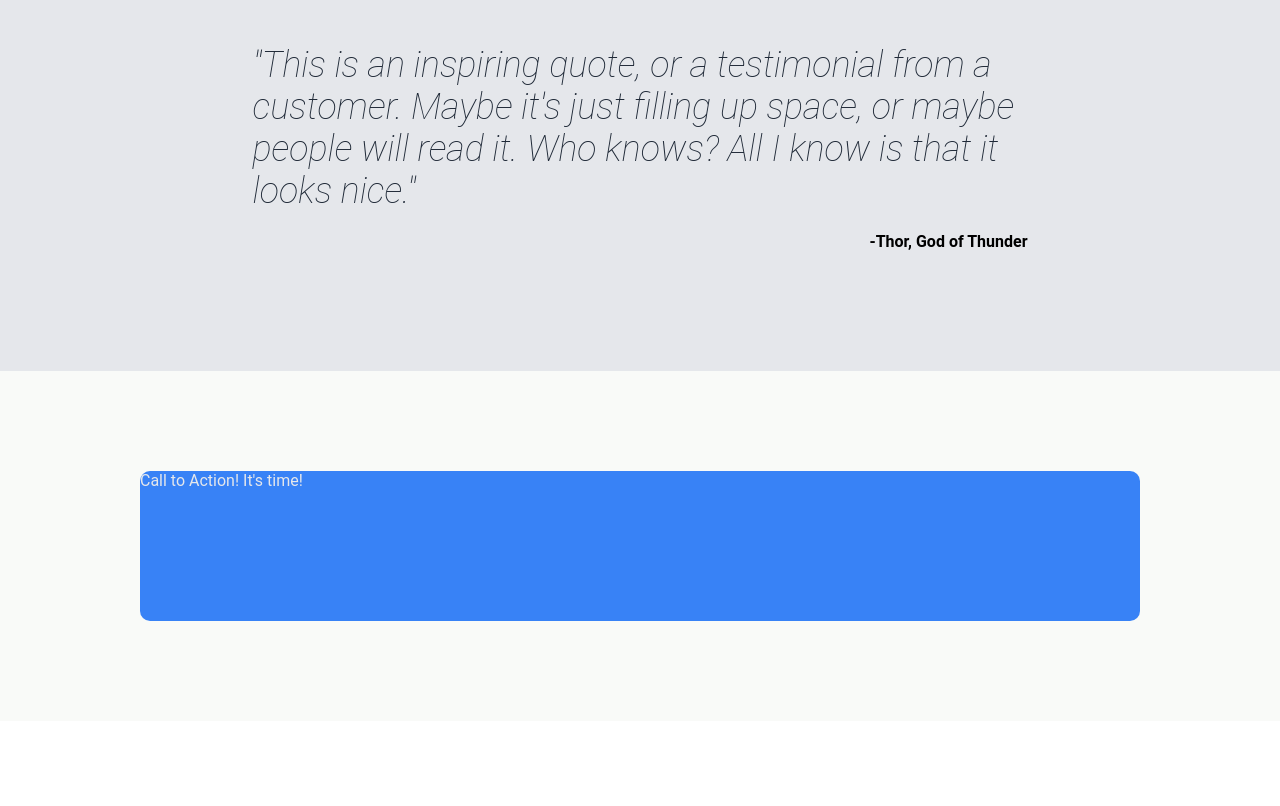
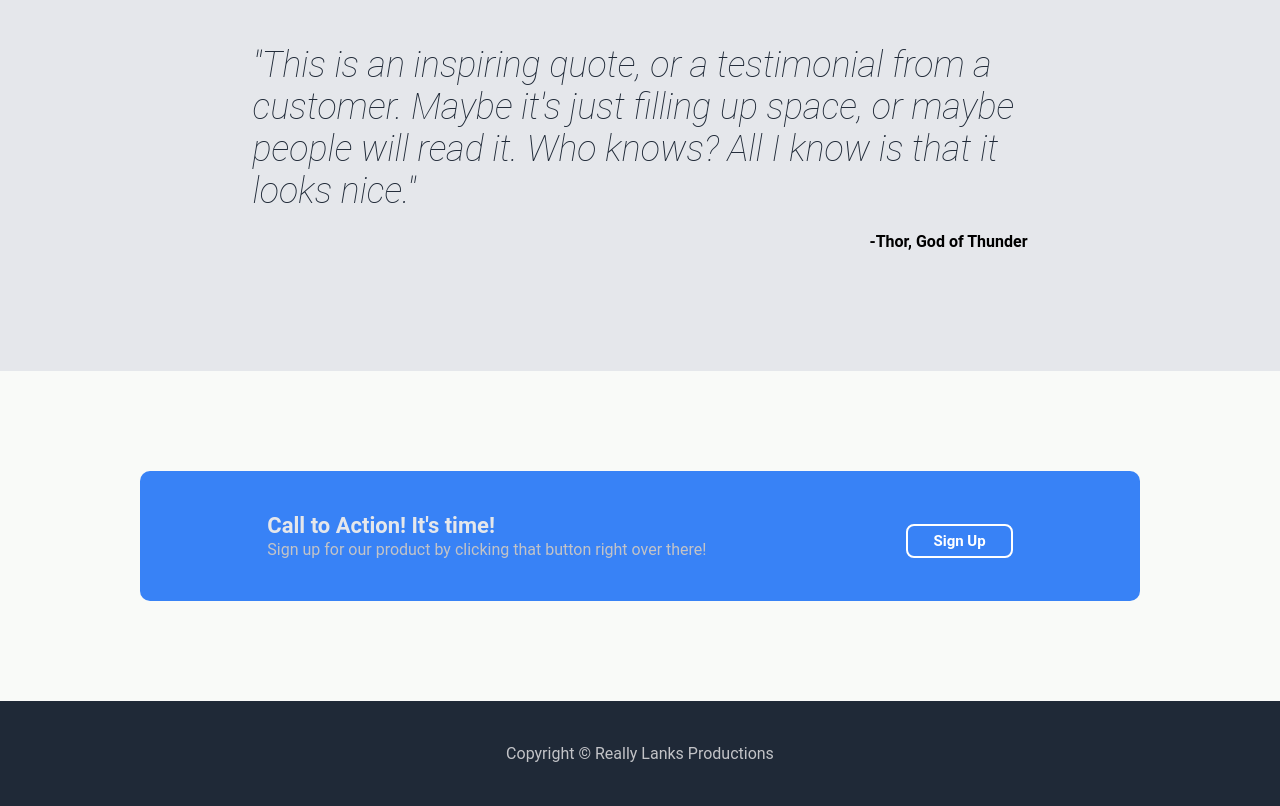
Before and after one commit to reallylanks/Odin-Landing-Page, a plain HTML site: page index.html in a window 1280 px wide. Shown: the part 1010-1816 px from the top of the page. Before the commit the page ends 1731 px from the top, so only its background shows below. Drawn offline with Linux system fonts and the light colour scheme.

Commit message:
Finish basic page, need to change default text/links

```diff
--- a/index.html
+++ b/index.html
@@ -65,9 +65,16 @@
 
         <div class="call-to-action">
             <div class="cta-container">
-                <div>Call to Action! It's time!</div>
+                <div class="cta-text">
+                    <div class="cta-header">Call to Action! It's time!</div>
+                    <div class="cta-subtext">Sign up for our product by clicking that button right over there!</div>
+                </div>
+
+                <button class="cta-button">Sign Up</button>
             </div>
         </div>
+
+        <div class="footer"> Copyright &copy;  Really Lanks Productions</div>
 
 
     </body>
--- a/style.css
+++ b/style.css
@@ -62,14 +62,16 @@ ul {
 }
 
 
-button {
+.signup-button {
     cursor: pointer;
-    padding: 6px 20px;
+    padding: 6px 25px;
     border-radius: 8px;
     margin-top: 10px;
     background: #3882F6;
     border: 1px solid #3882F6;
     color: white;
+    font-size: 15px;
+    font-weight: 600;
   }
 
   /* Section 2 STYLES: "Some info"*/
@@ -150,9 +152,51 @@ button {
 
 .cta-container {
     display: flex;
+    justify-content: center;
+    align-items: center;
     background-color: #3882F6;
     width: 1000px;
-    height: 150px;
+    height: 130px;
     border-radius: 10px;
+    gap: 200px;
+}
+
+.cta-text {
+    display: flex;
+    flex-direction: column;
     color: #E5E7EB;
+
 }
+
+.cta-header {
+    font-size: 22px;
+    font-weight: bold;
+    padding-bottom: 2px;
+}
+
+.cta-subtext {
+    color: #c2c3c7;
+}
+
+.cta-button {
+    cursor: pointer;
+    padding: 6px 25px;
+    border-radius: 8px;
+    margin-top: 10px;
+    background: #3882F6;
+    border: 2px solid white;
+    color: white;
+    font-size: 15px;
+    font-weight: 600;
+}
+
+/*Footer Styles */
+
+.footer {
+    display: flex;
+    justify-content: center;
+    align-items: center;
+    background-color: #1F2937;
+    color: #c2c3c7;
+    height: 105px;
+}
```
